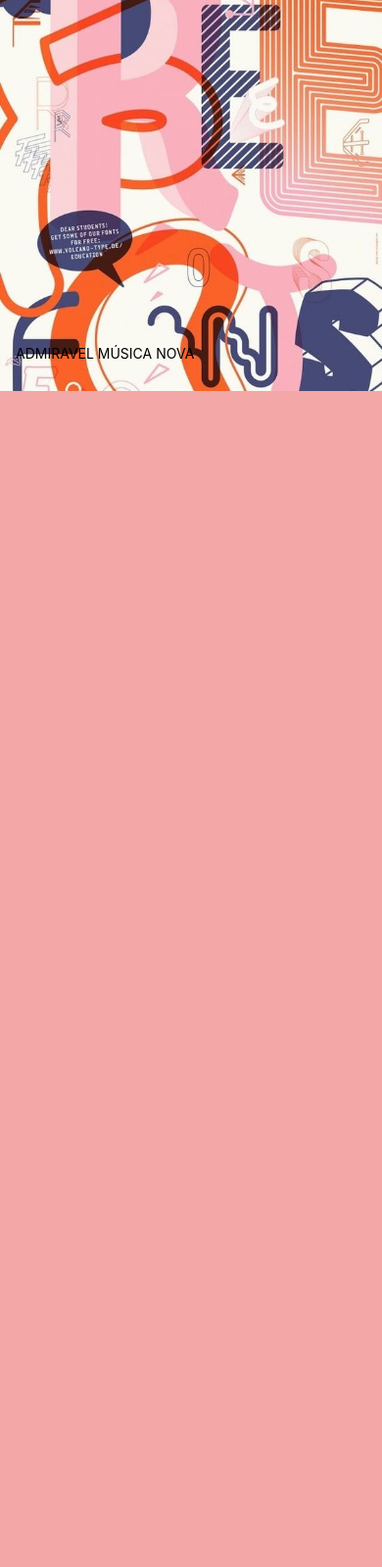
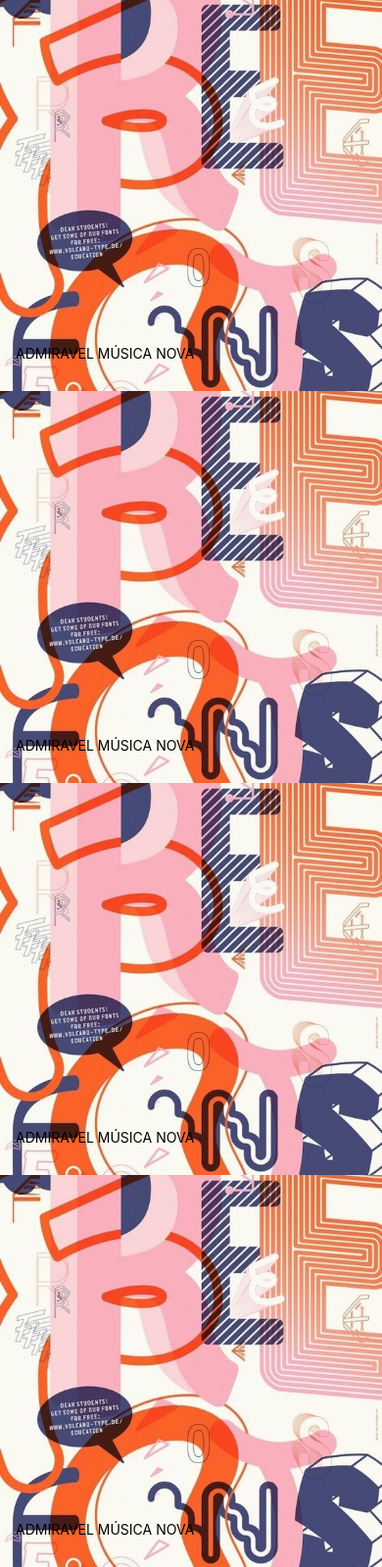
Before and after one commit to maracujanna/maracujanna, a PHP site: page / in a window 390 px wide. Shown: the part 905-2504 px from the top of the page at 98% size. Before the commit the page ends 1304 px from the top, so only its background shows below. Run offline with PHP 8.4, Linux system fonts and the light colour scheme; some libraries are stand-ins or nearby versions.

Commit message:
Mobile Desctop version done

```diff
--- a/index.html
+++ b/index.html
@@ -40,7 +40,7 @@
         </ul>
     </nav>
     </header>
-    <main class="main">
+    <main class="main" id="main">
         <ul class="proj-gallery">
             <li>
                 <div class="proj-gallery-cont1">
@@ -66,6 +66,30 @@
                     </a>
                 </div>
             </li>
+            <li>
+                    <div class="proj-gallery-cont1">
+                        <a href="http://">
+                            <img src="./images/proj-3.jpg" alt="">
+                            <p>Admiravel música nova</p>
+                        </a>
+                    </div>
+            </li>
+            <li>
+                    <div class="proj-gallery-cont1">
+                        <a href="http://">
+                            <img src="./images/proj-3.jpg" alt="">
+                            <p>Admiravel música nova</p>
+                        </a>
+                    </div>
+            </li>
+            <li>
+                    <div class="proj-gallery-cont1">
+                        <a href="http://">
+                            <img src="./images/proj-3.jpg" alt="">
+                            <p>Admiravel música nova</p>
+                        </a>
+                    </div>
+            </li>
         </ul>
     </main>
     <button class="btn-voltar"><i class="fas fa-arrow-up"></i><span>Voltar</span></button>
--- a/style.css
+++ b/style.css
@@ -214,7 +214,6 @@ ul {
 }
 
 /* Pag Passinho */
-
 .projeto img {
 width: 100%;
 height: auto;
@@ -236,7 +235,6 @@ font-size: 14px;
 }
 
 /* About page */
-
 .me {
 width: 100%;
 padding: 20px;
@@ -377,7 +375,28 @@ text-align: left;
     text-align: left;
     /* padding: 40px 20px 20px 30px; */
   }
-
+  /* Index page */
+  #main {
 
 
   }
+  .proj-gallery {
+  display: flex;
+  flex-wrap: wrap;
+  margin: 140px 0 0 0px;
+  }
+
+  .proj-gallery img {
+  display: flex;
+  margin: 10px;
+  width: 300px;
+  height: 300px;;
+  }
+
+.main img {
+  max-width: 100%;
+  border-style: none;
+  vertical-align: middle;
+  }
+
+}
```
Lines whose indentation alone changed are shown as unchanged.
